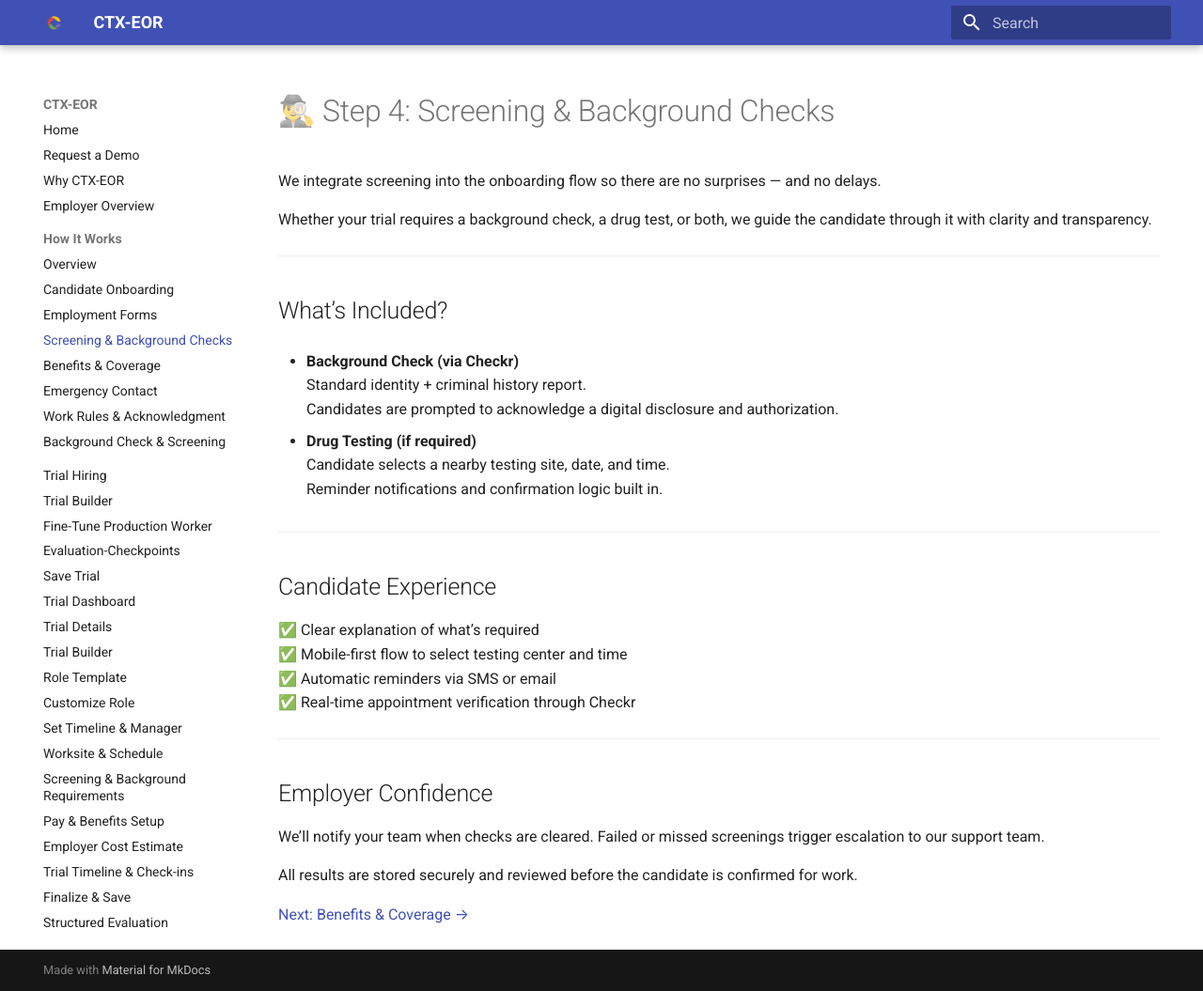
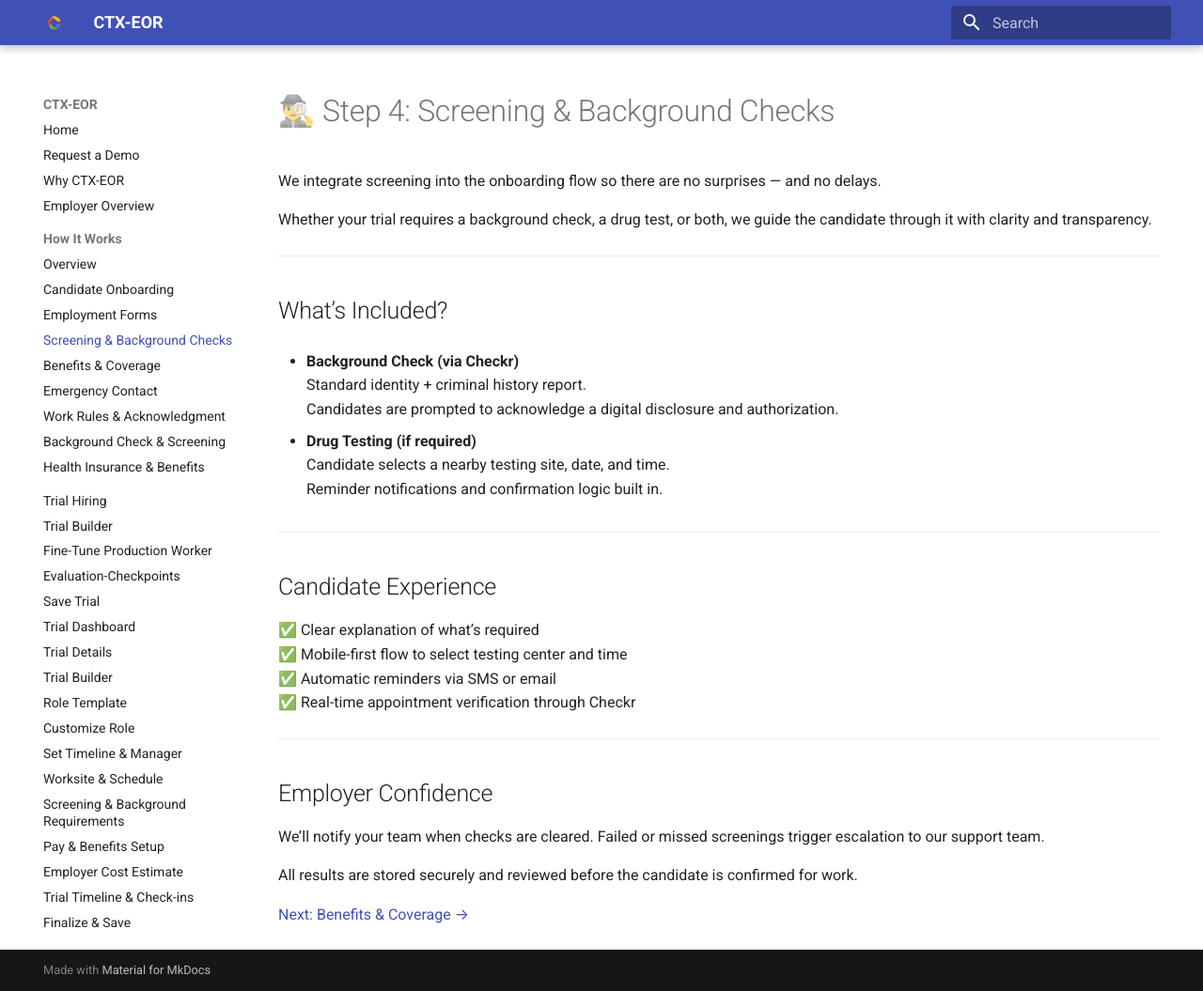
Before and after one commit to cirrusflyer275ds/ctx-eor-site, an MkDocs documentation site: the page built from docs/onboarding-step-4-screening.md, in a window 1280 px wide and 1055 px high. Shown: the whole window at 94% size. Built offline with MkDocs 1.6.1 and Material for MkDocs 9.7.7, drawn with Linux system fonts in a browser that asks for light colours.

Commit message:
Update mkdocs.yml

```diff
--- a/mkdocs.yml
+++ b/mkdocs.yml
@@ -38,6 +38,7 @@ nav:
     - Emergency Contact: onboarding-step-6-emergency-contact.md
     - Work Rules & Acknowledgment: onboarding-step-7-work-rules.md
     - Background Check & Screening: onboarding-step-8-screening.md
+    - Health Insurance & Benefits: onboarding-step-9-benefits.md
   - Trial Hiring: trial-hiring.md
   - Trial Builder: trial-builder.md
   - Fine-Tune Production Worker: fine-tune-production-worker.md
```
